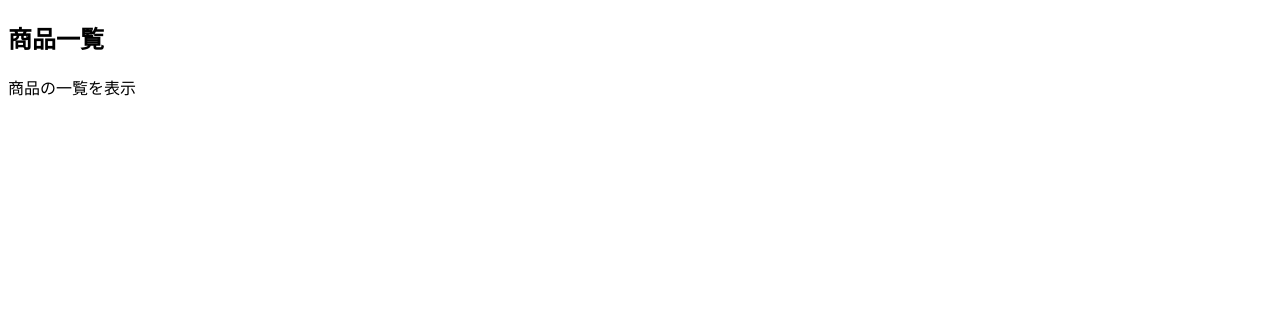
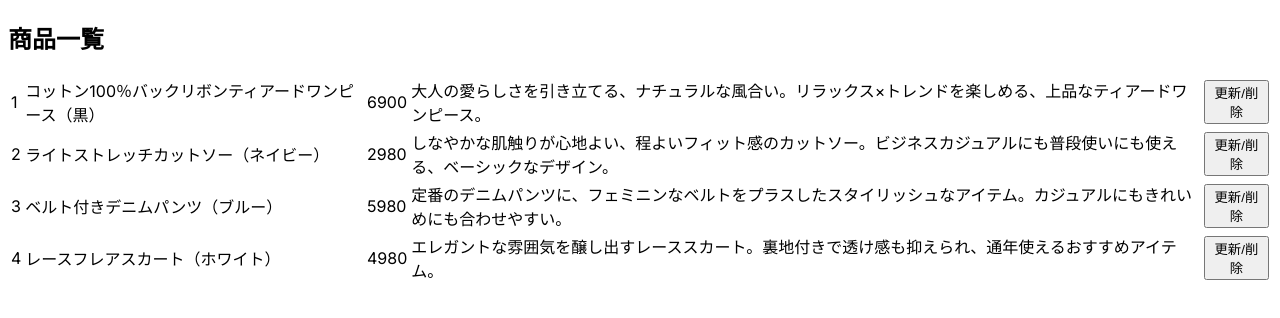
Before and after one commit to masafumi330/fullstack-react-go, a Next.js app in the folder dev/app/frontend/: page /inventory/products in a window 1280 px wide. Shown: the top 318 px of the page. Built offline with nearby package versions, Linux system fonts and the light colour scheme.

Commit message:
:zap: mockデータで商品一覧を描画

```diff
--- a/dev/app/frontend/src/app/inventory/products/page.tsx
+++ b/dev/app/frontend/src/app/inventory/products/page.tsx
@@ -1,10 +1,39 @@
-// 商品一覧画面
+'use client';
+
+import { useEffect, useState } from "react";
+import productsData from "./sample.json";
+
+type Product = {
+    id: number;
+    name: string;
+    price: number;
+    description: string;
+}
 
 export default function Page() {
+    const [products, setProducts] = useState<Product[]>(productsData);
+    useEffect(() => {
+        setProducts(productsData);
+    }, []);
+
     return (
         <>
             <h2>商品一覧</h2>
-            <p>商品の一覧を表示</p>
+            <table>
+                <tbody>
+                    {products.map((product: any) => (
+                        <tr key={product.id}>
+                            <td>{product.id}</td>
+                            <td>{product.name}</td>
+                            <td>{product.price}</td>
+                            <td>{product.description}</td>
+                            <td>
+                                <button>更新/削除</button>
+                            </td>
+                        </tr>
+                    ))}
+                </tbody>
+            </table>
         </>
 
     )
--- /dev/null
+++ b/dev/app/frontend/src/app/inventory/products/sample.json
@@ -0,0 +1,26 @@
+[
+    {
+        "id": 1,
+        "name": "コットン100％バックリボンティアードワンピース（黒）",
+        "price": 6900,
+        "description": "大人の愛らしさを引き立てる、ナチュラルな風合い。リラックス×トレンドを楽しめる、上品なティアードワンピース。"
+    },
+    {
+        "id": 2,
+        "name": "ライトストレッチカットソー（ネイビー）",
+        "price": 2980,
+        "description": "しなやかな肌触りが心地よい、程よいフィット感のカットソー。ビジネスカジュアルにも普段使いにも使える、ベーシックなデザイン。"
+    },
+    {
+        "id": 3,
+        "name": "ベルト付きデニムパンツ（ブルー）",
+        "price": 5980,
+        "description": "定番のデニムパンツに、フェミニンなベルトをプラスしたスタイリッシュなアイテム。カジュアルにもきれいめにも合わせやすい。"
+    },
+    {
+        "id": 4,
+        "name": "レースフレアスカート（ホワイト）",
+        "price": 4980,
+        "description": "エレガントな雰囲気を醸し出すレーススカート。裏地付きで透け感も抑えられ、通年使えるおすすめアイテム。"
+    }
+]
```
